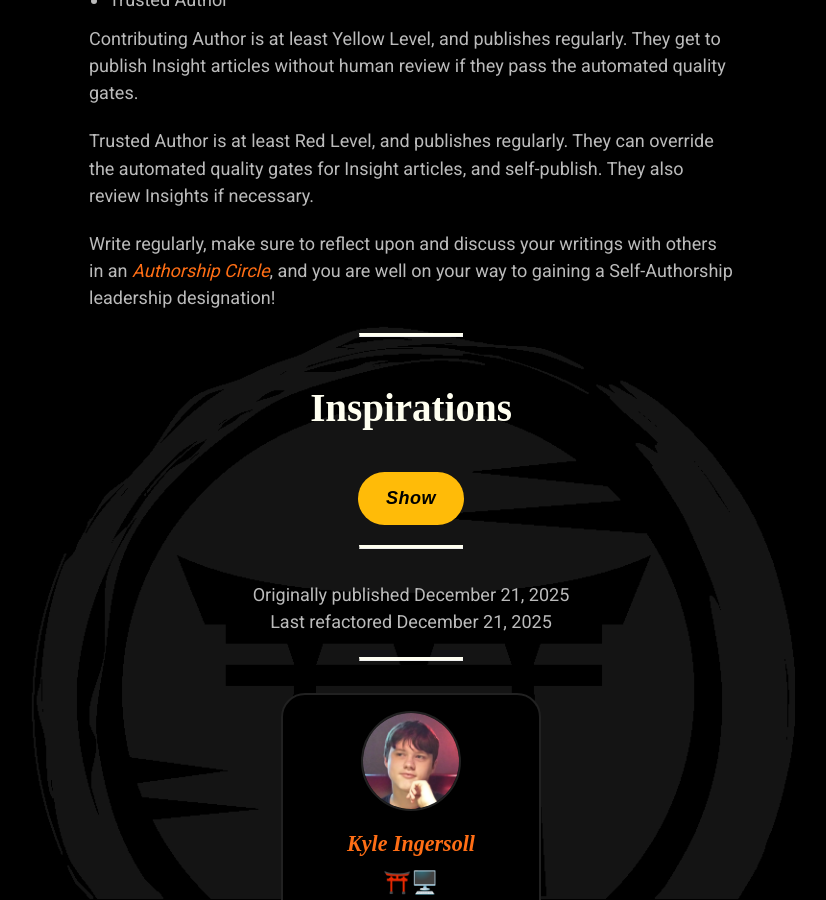
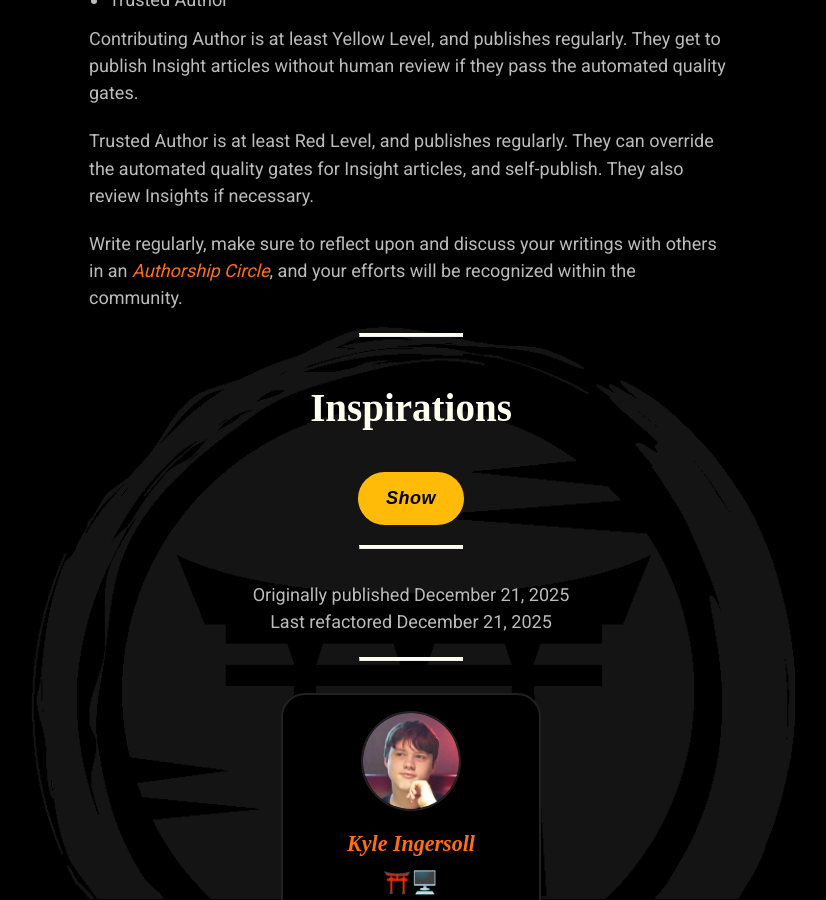
Before and after one commit to mindset-dojo/mindset-dojo.github.io, a Jekyll site: the page built from _forms/self-authorship.md, in a window 1280 px wide and 900 px high, scrolled down 1150 px. Shown: the whole window, without its empty margins (229-1055 px from the left). Built offline with Jekyll 4.4.1, drawn with Linux system fonts in a browser that asks for light colours; some web fonts are replaced.

Commit message:
refactor(self-authorship): change designation from destination to recognition.

```diff
--- a/_forms/self-authorship.md
+++ b/_forms/self-authorship.md
@@ -42,4 +42,4 @@ Contributing Author is at least Yellow Level, and publishes regularly. They get
 
 Trusted Author is at least Red Level, and publishes regularly. They can override the automated quality gates for Insight articles, and self-publish. They also review Insights if necessary.
 
-Write regularly, make sure to reflect upon and discuss your writings with others in an [Authorship Circle](../circle/), and you are well on your way to gaining a Self-Authorship leadership designation!
+Write regularly, make sure to reflect upon and discuss your writings with others in an [Authorship Circle](../circle/), and your efforts will be recognized within the community.
```
